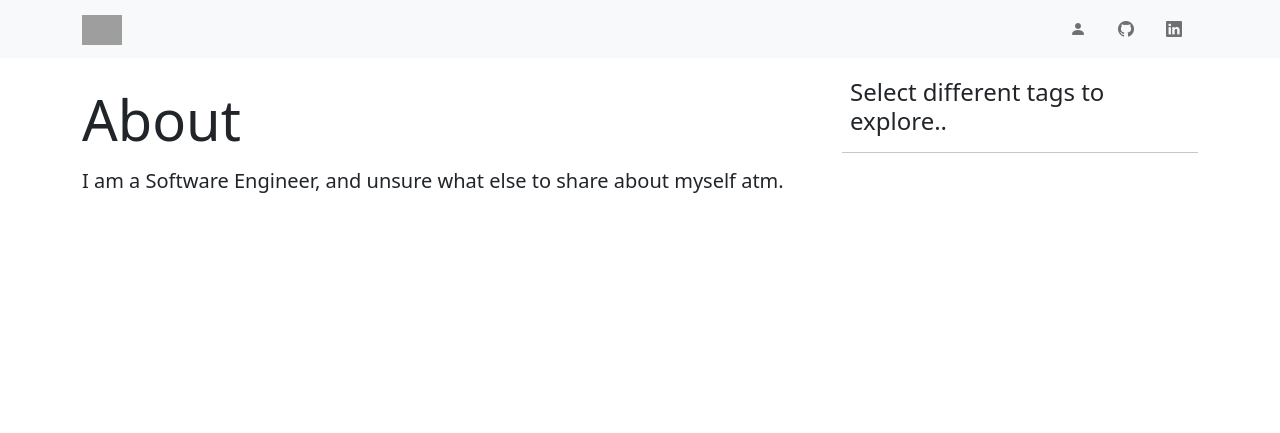
After one commit to RileyFitz/RileyFitz_web, a Django app: page /about/ in a window 1280 px wide. The commit adds this page. Shown: the top 433 px of the page. Run offline with Django 4.2, Linux system fonts and the light colour scheme; grey boxes are pictures that could not be loaded.

Commit message:
Add about page.

```diff
--- /dev/null
+++ b/home/templates/home/about.html
@@ -0,0 +1,7 @@
+{% extends "home/base.html" %}
+{% block content %}
+  <h1 class="display-4 my-3">About</h1>
+  <p class="h5">
+    I am a Software Engineer, and unsure what else to share about myself atm.
+  </p>
+{% endblock content %}
--- a/home/templates/home/base.html
+++ b/home/templates/home/base.html
@@ -34,6 +34,9 @@
         </button>
         <div class="collapse navbar-collapse" id="navbarSupportedContent">
           <ul class="navbar-nav ms-auto align-items-center">
+            <li class="nav-item">
+              <a class="nav-link mx-2" href="{% url 'about' %}"><i class="bi bi-person-fill"></i></a>
+            </li>
             <li class="nav-item">
               <a class="nav-link mx-2" target="_blank" href="https://github.com/RileyFitz"><i class="bi-github"></i></a>
             </li>
--- a/home/urls.py
+++ b/home/urls.py
@@ -9,4 +9,5 @@ urlpatterns = [
     path('post/<int:pk>/delete/', views.PostDeleteView.as_view(), name='post-delete'),
     path('contact/', views.Contact.as_view(), name='contact'),
     path('tags/<str:tag_name>/', views.Tags.as_view(), name='tags'),
+    path('about/', views.About.as_view(), name='about'),
 ]
--- a/home/views.py
+++ b/home/views.py
@@ -62,3 +62,6 @@ class Tags(ListView):
         data['posts'] = Post.objects.filter(tags__name__in=tags)
         data['tags'] = Tag.objects.all()
         return data
+
+class About(TemplateView):
+    template_name = 'home/about.html'
```
